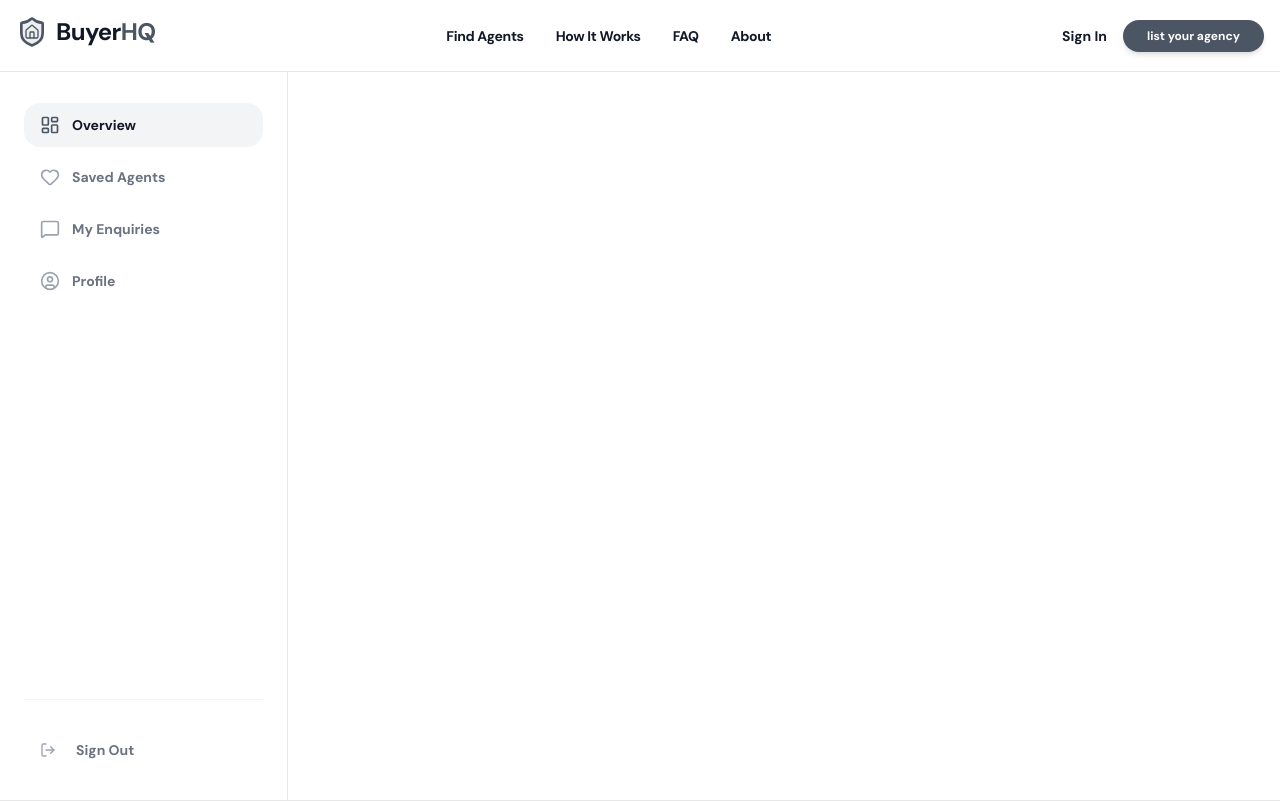
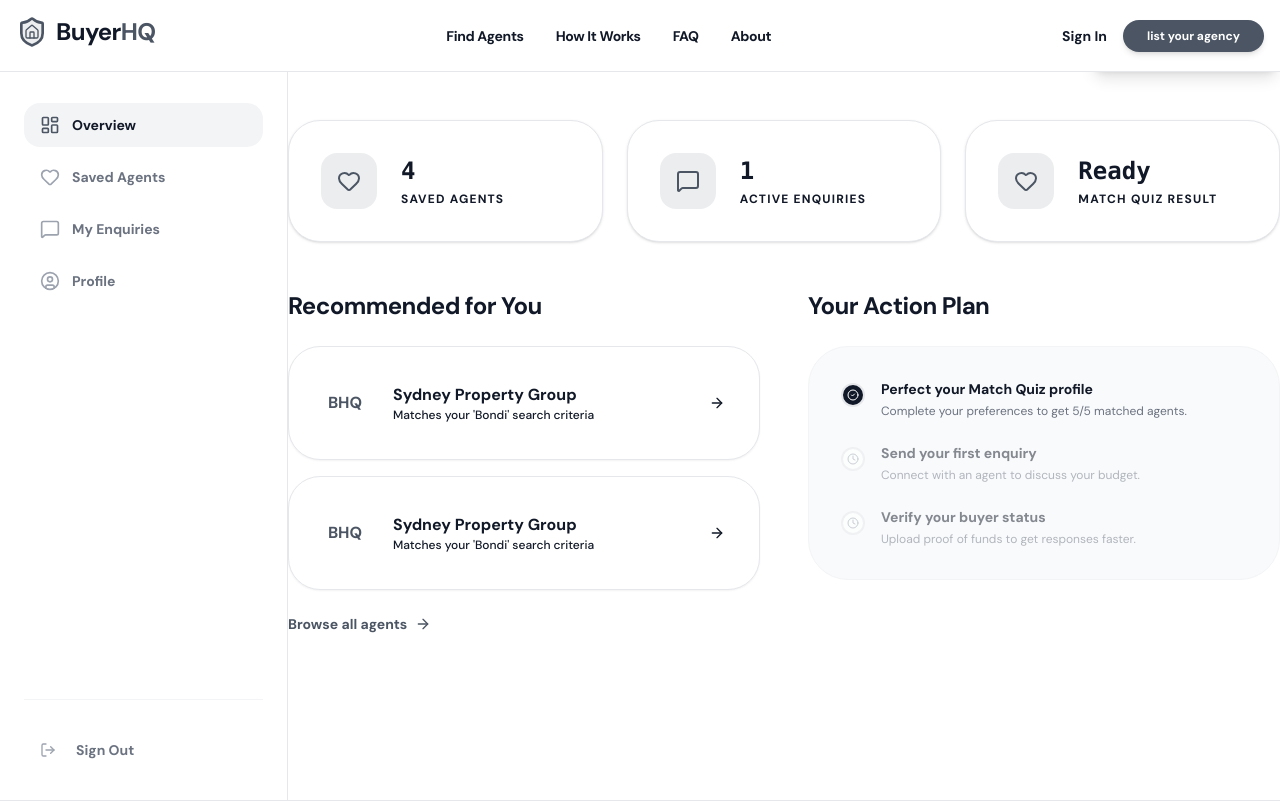
Before and after one commit to RICHARDGEE89/buyerhqfinal, a Next.js app: page /dashboard in a window 1280 px wide. Shown: the top 802 px of the page. Built offline with nearby package versions, Linux system fonts and the light colour scheme.

Commit message:
fix: restore children render in buyer layout and fix build

```diff
--- a/src/app/(buyer)/layout.tsx
+++ b/src/app/(buyer)/layout.tsx
@@ -9,7 +9,6 @@ import {
     MessageSquare,
     UserCircle,
     LogOut,
-    ChevronRight,
     Menu,
     X
 } from 'lucide-react';
@@ -72,6 +71,11 @@ export default function BuyerLayout({ children }: { children: React.ReactNode })
                     {isMobileMenuOpen ? <X /> : <Menu />}
                 </button>
             </div>
+
+            {/* Main Content */}
+            <main className="flex-1 w-full lg:w-auto pt-20 lg:pt-0">
+                {children}
+            </main>
         </div>
     );
 }
```
